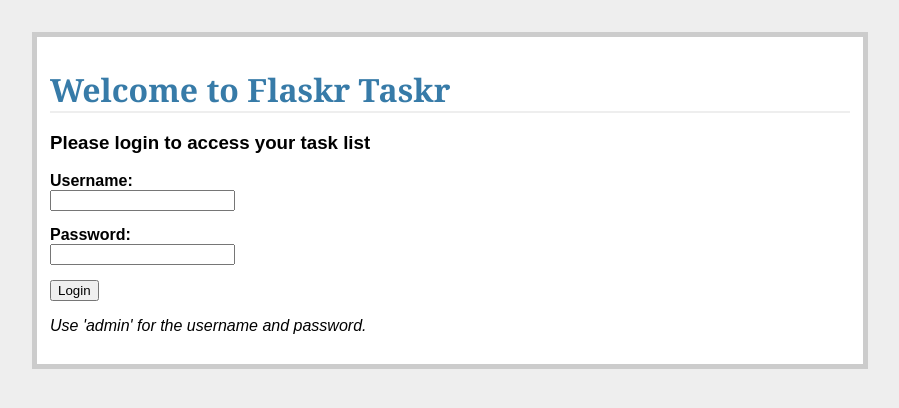
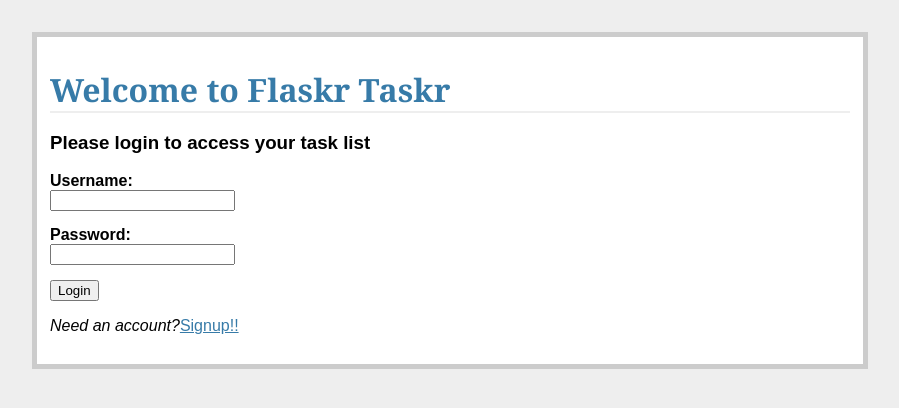
Before and after one commit to tfrench15/flaskrtaskr, a Python web app: template project/templates/login.html in a window 1280 px wide. Shown: the top 408 px of the page, without its empty margins (190-1089 px from the left). Run offline with Jinja, Linux system fonts and the light colour scheme; the template is opened without the code that fills it, so the values that code supplies are empty.

Commit message:
update login.html

```diff
--- a/project/templates/login.html
+++ b/project/templates/login.html
@@ -18,6 +18,6 @@
 	</div>
 </form>
 
-<p><em>Use 'admin' for the username and password.</em></p>
+<p><em>Need an account?</em><a href="/register">Signup!!</a></p>
 
 {% endblock %}
```
